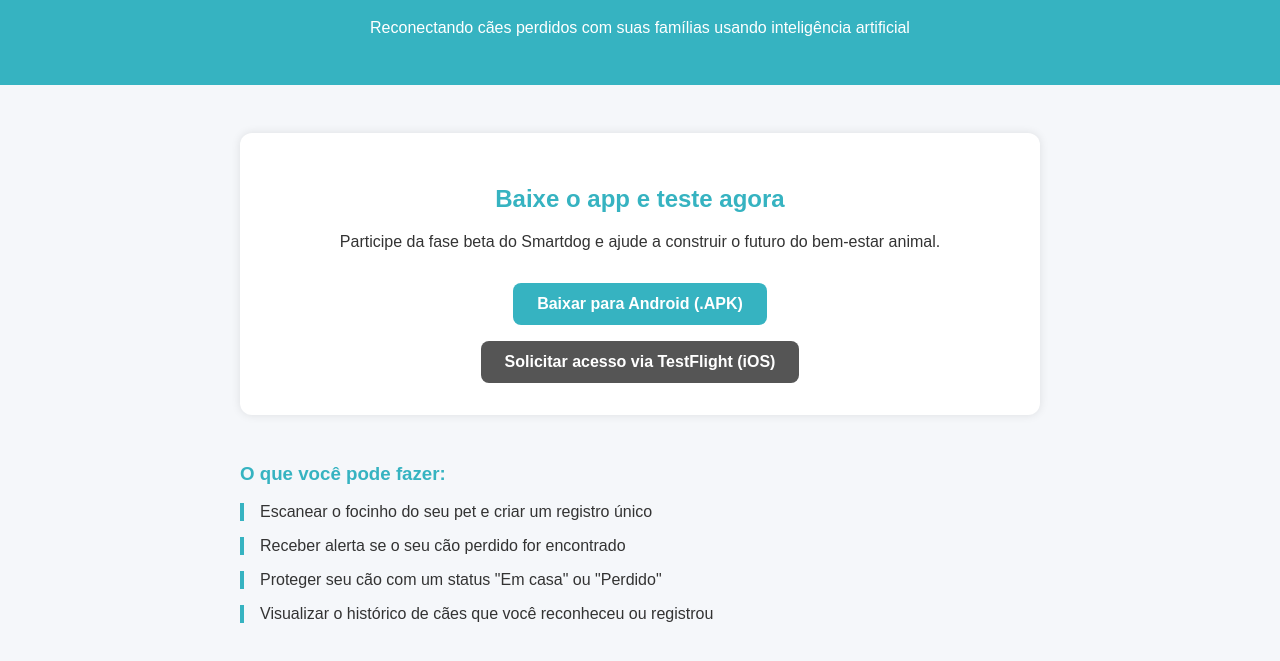
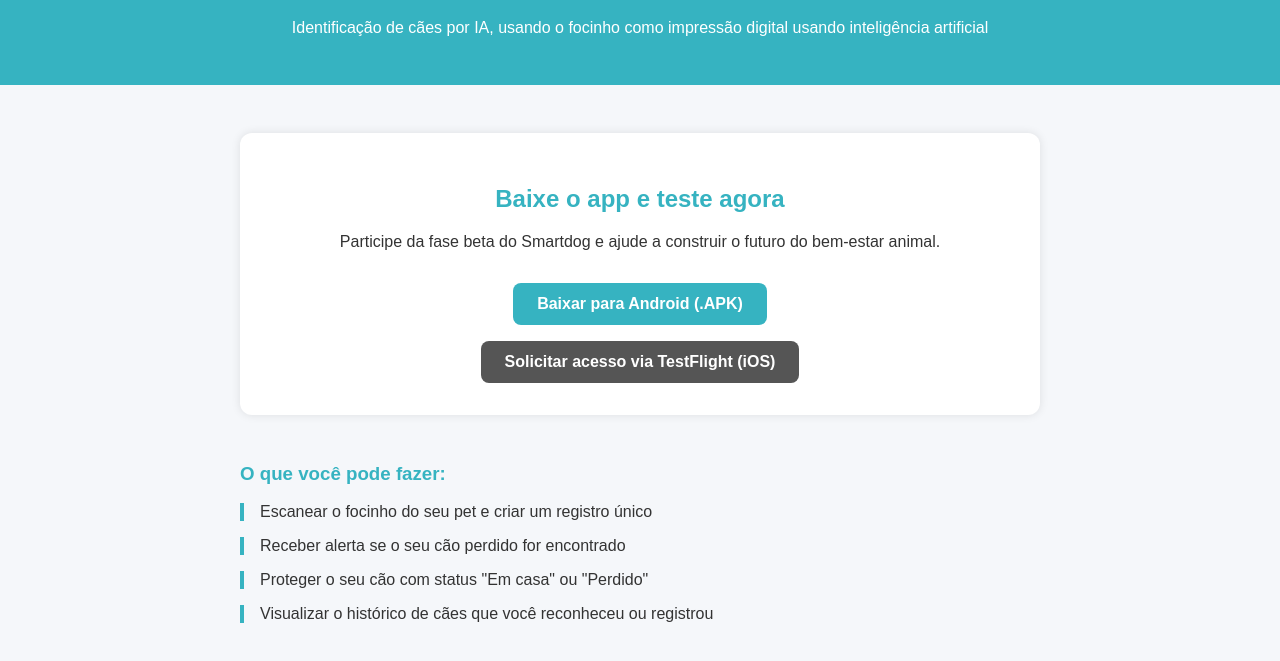
Before and after one commit to pvbraguinha/smartdogbeta, a plain HTML site: page index.html in a window 1280 px wide. Shown: the part 93-754 px from the top of the page. Drawn offline with Linux system fonts and the light colour scheme.

Commit message:
Update index.html

```diff
--- a/index.html
+++ b/index.html
@@ -62,7 +62,7 @@
 <body>
   <header>
     <h1>Smartdog Beta</h1>
-    <p>Reconectando cães perdidos com suas famílias usando inteligência artificial</p>
+    <p>Identificação de cães por IA, usando o focinho como impressão digital usando inteligência artificial</p>
   </header>
 
   <div class="container">
@@ -78,10 +78,14 @@
       <ul>
         <li>Escanear o focinho do seu pet e criar um registro único</li>
         <li>Receber alerta se o seu cão perdido for encontrado</li>
-        <li>Proteger seu cão com um status "Em casa" ou "Perdido"</li>
+        <li>Proteger o seu cão com status "Em casa" ou "Perdido"</li>
         <li>Visualizar o histórico de cães que você reconheceu ou registrou</li>
       </ul>
     </div>
   </div>
 </body>
 </html>
+
+  </div>
+</body>
+</html>
```
